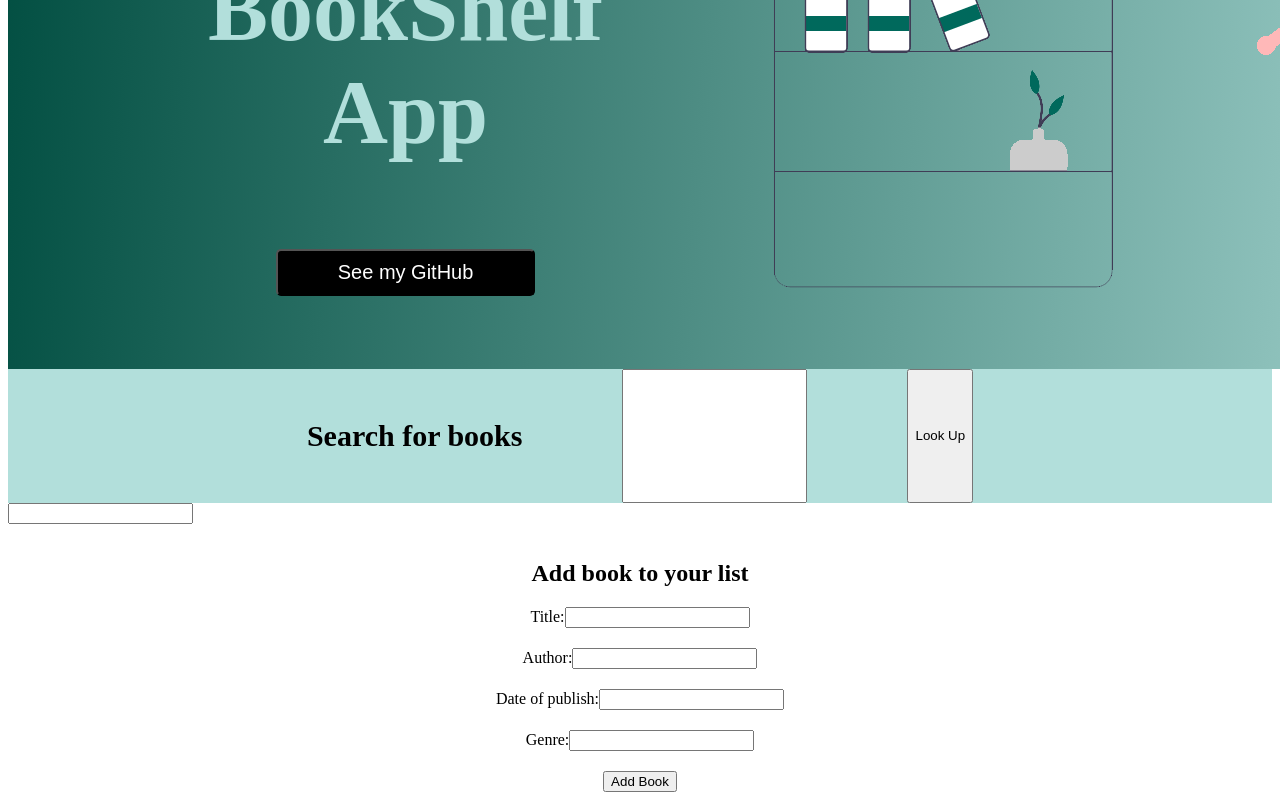
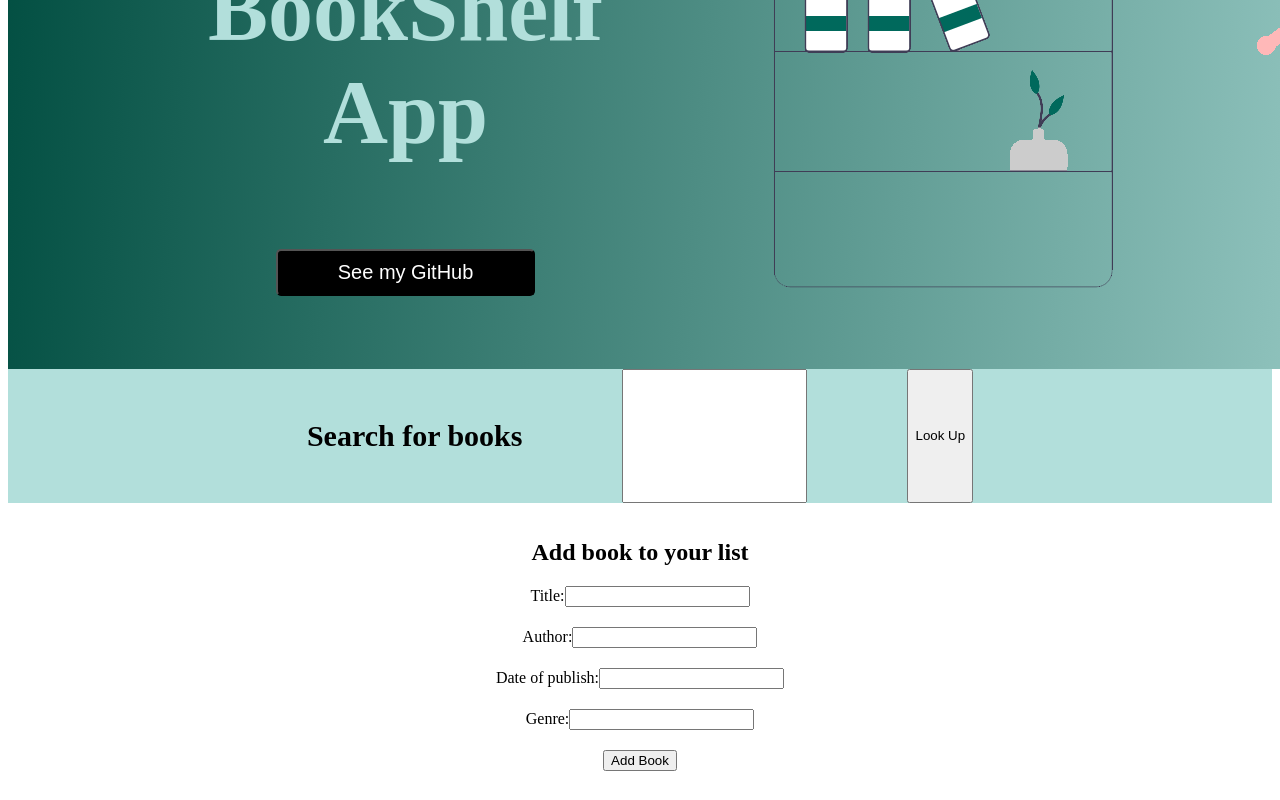
Before and after one commit to NataliaJeszke/library-app-react, a React (Create React App) app: page / in a window 1280 px wide. Shown: the part 473-1273 px from the top of the page. After the commit the page ends 1252 px from the top, so only its background shows below. Built offline with nearby package versions, Linux system fonts and the light colour scheme.

Commit message:
getting objects from stored Redux

```diff
--- a/src/App.jsx
+++ b/src/App.jsx
@@ -8,7 +8,7 @@ export function App() {
     <>
       <Header />
       <FilterBooks />
-      <MainList />
+      <MainList/>
       <AddBook />
     </>
   );
--- a/src/containers/BookMetadataInput/BookMetadataInput.jsx
+++ b/src/containers/BookMetadataInput/BookMetadataInput.jsx
@@ -17,7 +17,7 @@ export function BookMetadataInput(props) {
 
   function submit(event) {
     event.preventDefault();
-    dispatch(addBookAction({ title, author, date, genre }));
+    dispatch(addBookAction({ title:title, author:author, date:date, genre:genre }));
     console.log("submit");
   }
   return (
--- a/src/containers/MainList/MainList.jsx
+++ b/src/containers/MainList/MainList.jsx
@@ -1,15 +1,20 @@
 import { useSelector } from "react-redux";
 import { BookList } from "../../components/BookList/BookList";
+import { BookMetadataInput } from "../BookMetadataInput/BookMetadataInput";
 
-export function MainList(props) {
-  // const bookList = useSelector((store)=>store.BOOK.bookList);
-  // return (
-  //     <BookList items={bookList}/>
-  // );
+export function MainList() {
+const {bookList} = useSelector(state=>state.BOOK)
+console.log(bookList)
   return(
-    <main>
-      <input value={props.inputValue} />
-      <p>{props.inputValue}</p>
-    </main>
+    <ul>
+      <p></p>
+    {/* {listOfBooks.map((bookList)=>(
+      <BookMetadataInput title={bookList.title} author={bookList.author}/>
+    )
+    )} */}
+  </ul>
   )
 }
+
+
+// export default MainList;
--- a/src/store/book/book-slice.js
+++ b/src/store/book/book-slice.js
@@ -14,12 +14,13 @@ export const bookSlice = createSlice({
     },
 
     reducers:{
-        addBookAction: (currentBook, action)=>{
+        addBookAction: (state, action)=>{
             console.log(action);
-            currentBook.bookList.push(action.payload)
+            state.bookList.push(action.payload)
         }
     }
 
 });
 
-export const {addBookAction} = bookSlice.actions
+export const {addBookAction} = bookSlice.actions;
+export default bookSlice.reducer;
```
